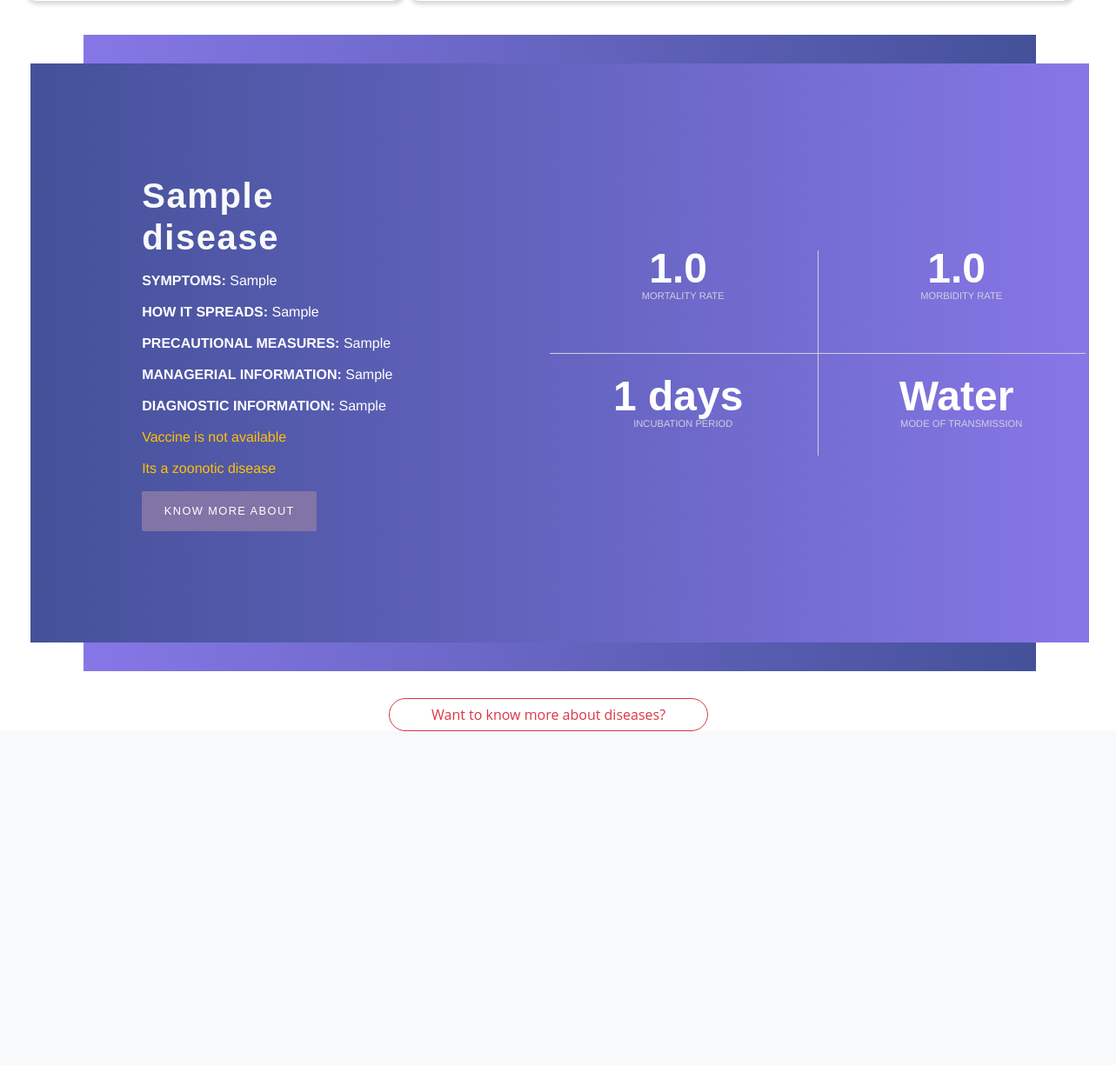
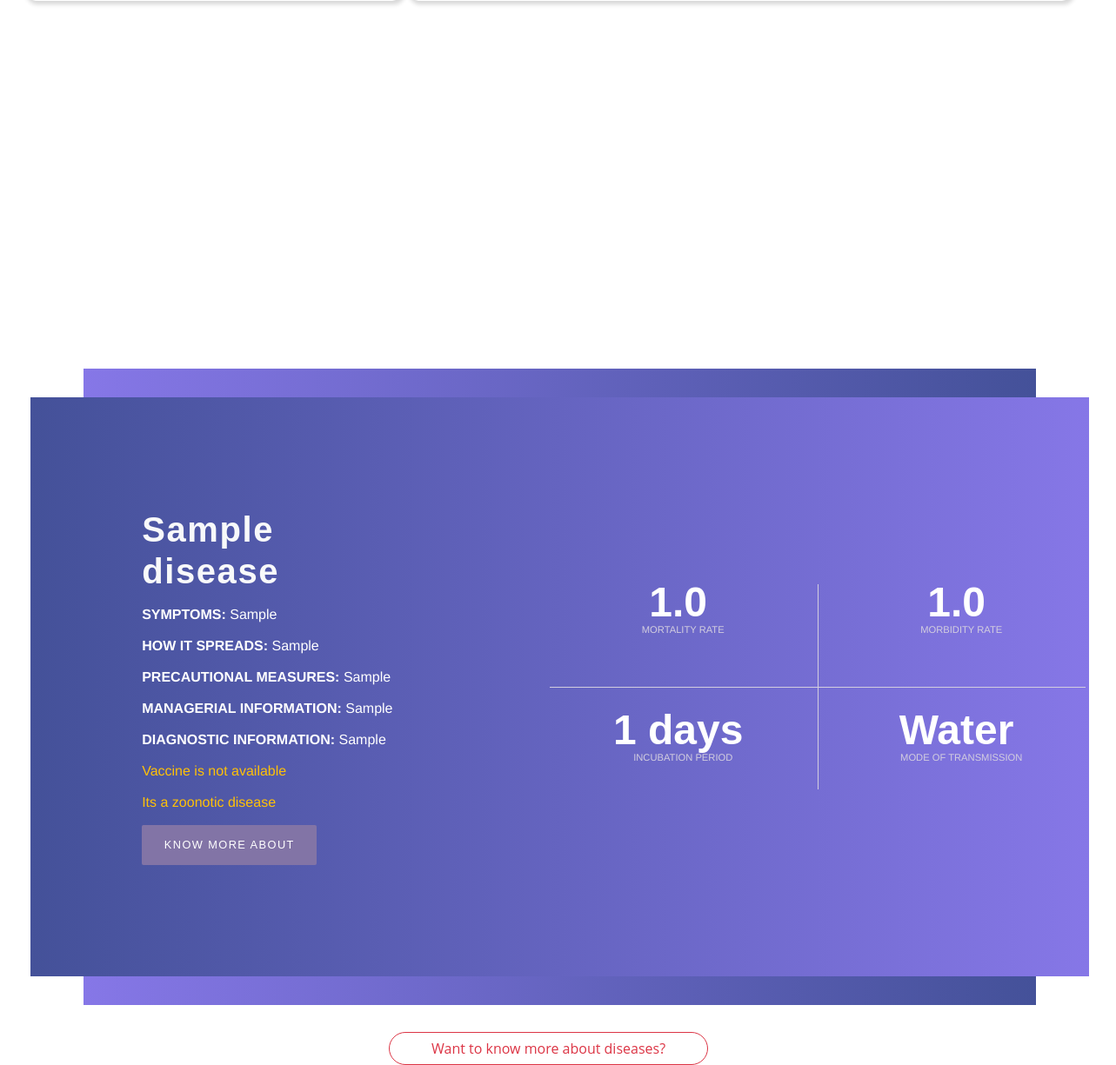
Before and after one commit to biswajitpatra/Disease-Reporting-System, a Django app: template disdata/templates/areaReport.html in a window 1520 px wide. Shown: the part 2239-3464 px from the top of the page at 87% size, without its empty margins (145-1428 px from the left). Before the commit the page ends 3080 px from the top, so only its background shows below. Run offline with Django 3.2, Linux system fonts and the light colour scheme; tables that the repository leaves empty hold one stand-in row (values such as "Sample post"); the template is opened without the code that fills it: values that come from a table or form of the project are taken from there, most other values are stand-ins (such as "Sample title", 1, 10 or a date in 2020); data that the repository does not hold is empty; some libraries are stand-ins or nearby versions.

Commit message:
poistion fixes

```diff
--- a/disdata/templates/areaReport.html
+++ b/disdata/templates/areaReport.html
@@ -194,7 +194,7 @@
               </div>
           </main>
       </div>
-          <section class='mb-5' style="position:absolute;top: 115%;left: 20%;">
+          <section class='mb-5' style="position:absolute;top: 135%;left: 20%;">
             <div class="row">
               {% for outbreak in outbreaks %}
               <div class="disease-container my-5">
```
